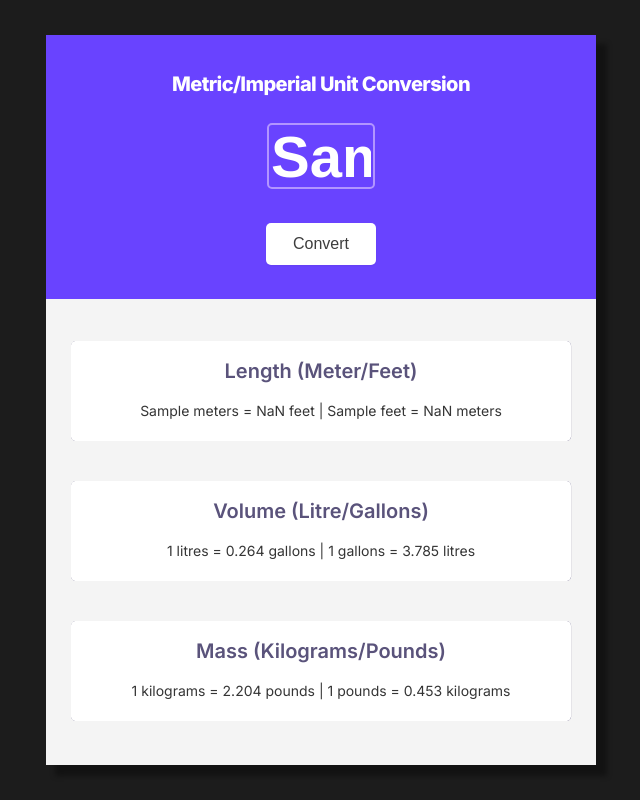
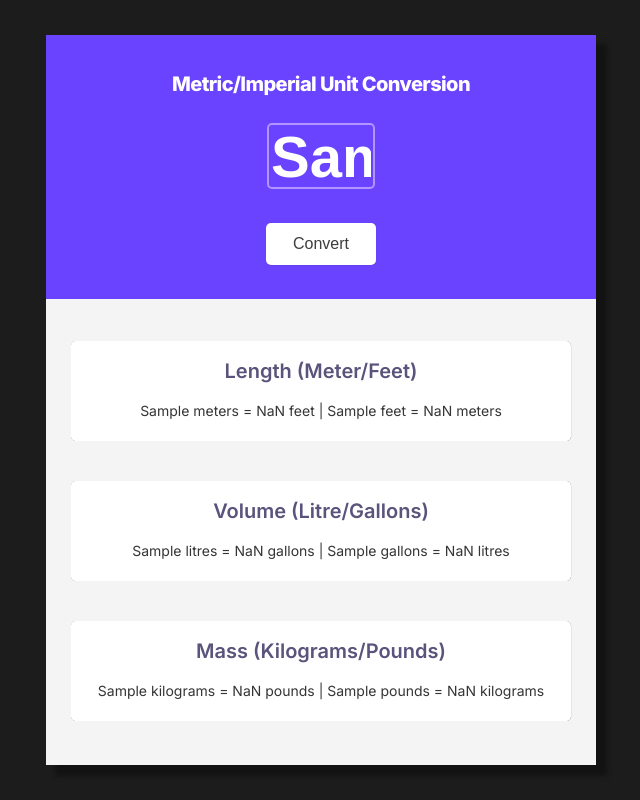
Before and after one commit to pranshavpatel/unit-converter, a plain HTML site: page index.html in a window 1280 px wide. Both pictures are taken after typing "Sample" into the empty fields and a click on the button "Convert". Shown: the whole page, without its empty margins (319-959 px from the left). Drawn offline with Linux system fonts and the light colour scheme.

Commit message:
added the final changes
Completed the entire project might light/dark mode toggle later

```diff
--- a/index.html
+++ b/index.html
@@ -25,12 +25,12 @@
                     </section>
                     <section class="volume">
                         <p class="unit-title">Volume (Litre/Gallons)</p>
-                        <p id="converted-unit">1 litres = 0.264 gallons | 1 gallons = 3.785 litres</p>
+                        <p id="converted-unit"><span id="given-litres">1</span> litres = <span id="ans-gallons">0.264</span> gallons | <span id="given-gallons">1</span> gallons = <span id="ans-litres">3.785</span> litres</p>
 
                     </section>
                     <section class="mass">
                         <p class="unit-title">Mass (Kilograms/Pounds)</p>
-                        <p id="converted-unit">1 kilograms = 2.204 pounds | 1 pounds = 0.453 kilograms</p>
+                        <p id="converted-unit"><span id="given-kilograms">1</span> kilograms = <span id="ans-pounds">2.204</span> pounds | <span id="given-pounds">1</span> pounds = <span id="ans-kilograms">0.453</span> kilograms</p>
 
                     </section>
                 </div>
--- a/script.js
+++ b/script.js
@@ -8,25 +8,54 @@ const givenMeters = document.querySelector("#given-meter")
 const ansFeet = document.querySelector("#ans-feet")
 const givenFeet = document.querySelector("#given-feet")
 const ansMeters = document.querySelector("#ans-meters")
+
+const givenLitres = document.querySelector("#given-litres")
+const ansLitres = document.querySelector("#ans-litres")
+const givenGallons = document.querySelector("#given-gallons")
+const ansGallons = document.querySelector("#ans-gallons")
+
+const givenKilograms = document.querySelector("#given-kilograms")
+const ansKilograms = document.querySelector("#ans-kilograms")
+const givenPounds = document.querySelector("#given-pounds")
+const ansPounds = document.querySelector("#ans-pounds")
+
 const convertBtn = document.querySelector("#convert-btn")
+const inputField = document.querySelector("#ans")
 
 
 
 convertBtn.addEventListener('click', () => {
-    const inputVal = document.querySelector("#ans").value
+    const inputVal = inputField.value
     if(inputVal){
-        // Section Length
+        // Length Section
         let aMeters = inputVal * 0.304
         let aFeet = inputVal * 3.281
-
-        parseFloat(aMeters).toFixed(3)
-        parseFloat(aFeet).toFixed(3)
 
         givenMeters.textContent = inputVal
         givenFeet.textContent = inputVal
 
-        ansFeet.textContent = aFeet
-        ansMeters.textContent = aMeters
+        ansFeet.textContent = aFeet.toFixed(3)
+        ansMeters.textContent = aMeters.toFixed(3)
+
+        // Volume Section
+        let aLitres = inputVal * 3.785
+        let aGallons = inputVal * 0.264
+
+        givenLitres.textContent = inputVal
+        givenGallons.textContent = inputVal
+
+        ansLitres.textContent = aLitres.toFixed(3)
+        ansGallons.textContent = aGallons.toFixed(3)
+
+        // Mass Section
+        let aKilograms = inputVal * 0.453
+        let aPounds = inputVal * 2.204
+
+        givenKilograms.textContent = inputVal
+        givenPounds.textContent = inputVal
+
+        ansKilograms.textContent = aKilograms.toFixed(3)
+        ansPounds.textContent = aPounds.toFixed(3)
     }
 
 
```
